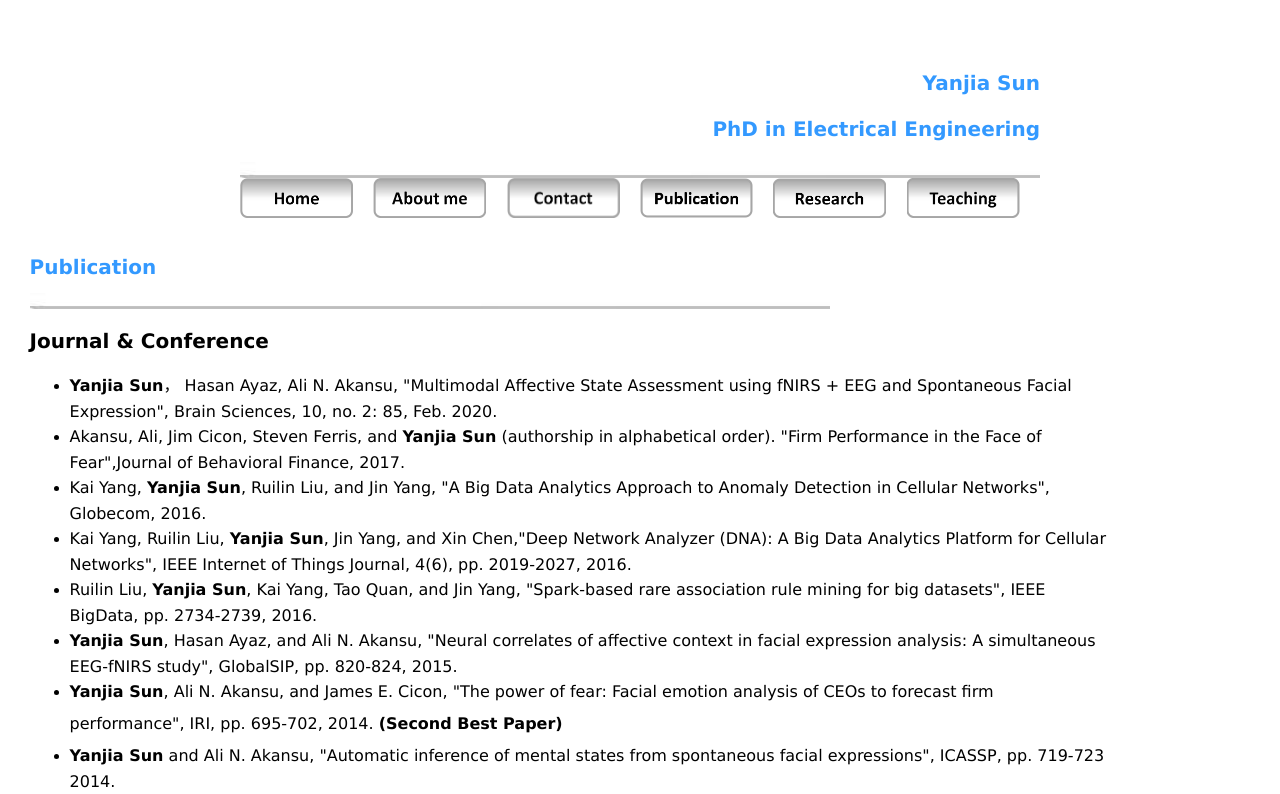
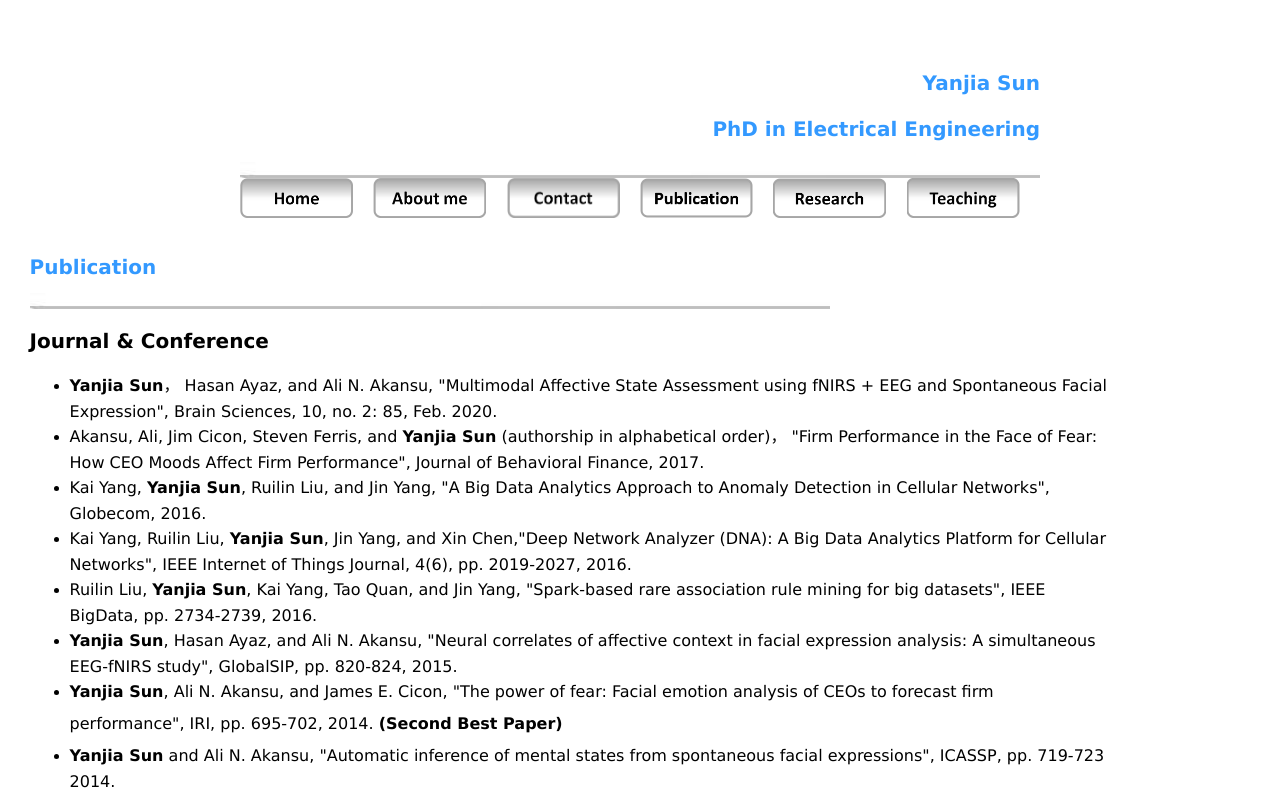
Before and after one commit to YanjiaSun/YanjiaSun.github.io, a plain HTML site: page publication.html in a window 1280 px wide. Shown: the top 794 px of the page. Drawn offline with nearby package versions, Linux system fonts and the light colour scheme.

Commit message:
modified publication page

```diff
--- a/publication.html
+++ b/publication.html
@@ -65,8 +65,8 @@
 			<br/>
 			<span class="style3_b">Journal & Conference </span>
 			<ul>
-				<li><span class="style4"><b>Yanjia Sun</b>， Hasan Ayaz, Ali N. Akansu, "Multimodal Affective State Assessment using fNIRS + EEG and Spontaneous Facial Expression", Brain Sciences, 10, no. 2: 85, Feb. 2020.</span></li>
-				<li><span class="style4">Akansu, Ali, Jim Cicon, Steven Ferris, and <b>Yanjia Sun</b> (authorship in alphabetical order). "Firm Performance in the Face of Fear",Journal of Behavioral Finance, 2017.</span></li>
+				<li><span class="style4"><b>Yanjia Sun</b>， Hasan Ayaz, and Ali N. Akansu, "Multimodal Affective State Assessment using fNIRS + EEG and Spontaneous Facial Expression", Brain Sciences, 10, no. 2: 85, Feb. 2020.</span></li>
+				<li><span class="style4">Akansu, Ali, Jim Cicon, Steven Ferris, and <b>Yanjia Sun</b> (authorship in alphabetical order)， "Firm Performance in the Face of Fear: How CEO Moods Affect Firm Performance", Journal of Behavioral Finance, 2017.</span></li>
 				<li><span class="style4">Kai Yang, <b>Yanjia Sun</b>, Ruilin Liu, and Jin Yang, "A Big Data Analytics Approach to Anomaly
 		Detection in Cellular Networks", Globecom, 2016. </span></li>
 				<li><span class="style4">Kai Yang, Ruilin Liu, <b>Yanjia Sun</b>, Jin Yang, and Xin Chen,"Deep Network Analyzer (DNA): A Big Data Analytics Platform for Cellular Networks", IEEE Internet of Things Journal, 4(6), pp. 2019-2027, 2016.</span></li>
```
